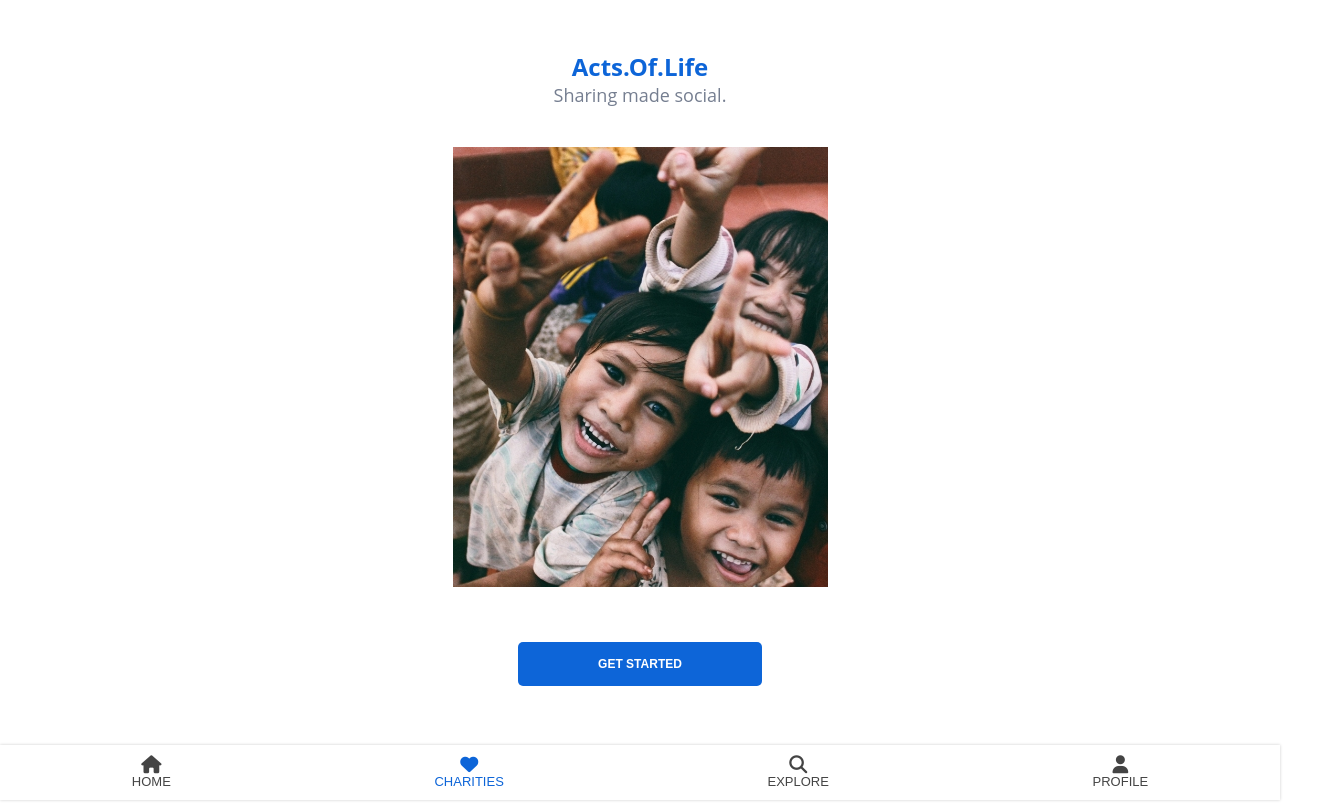
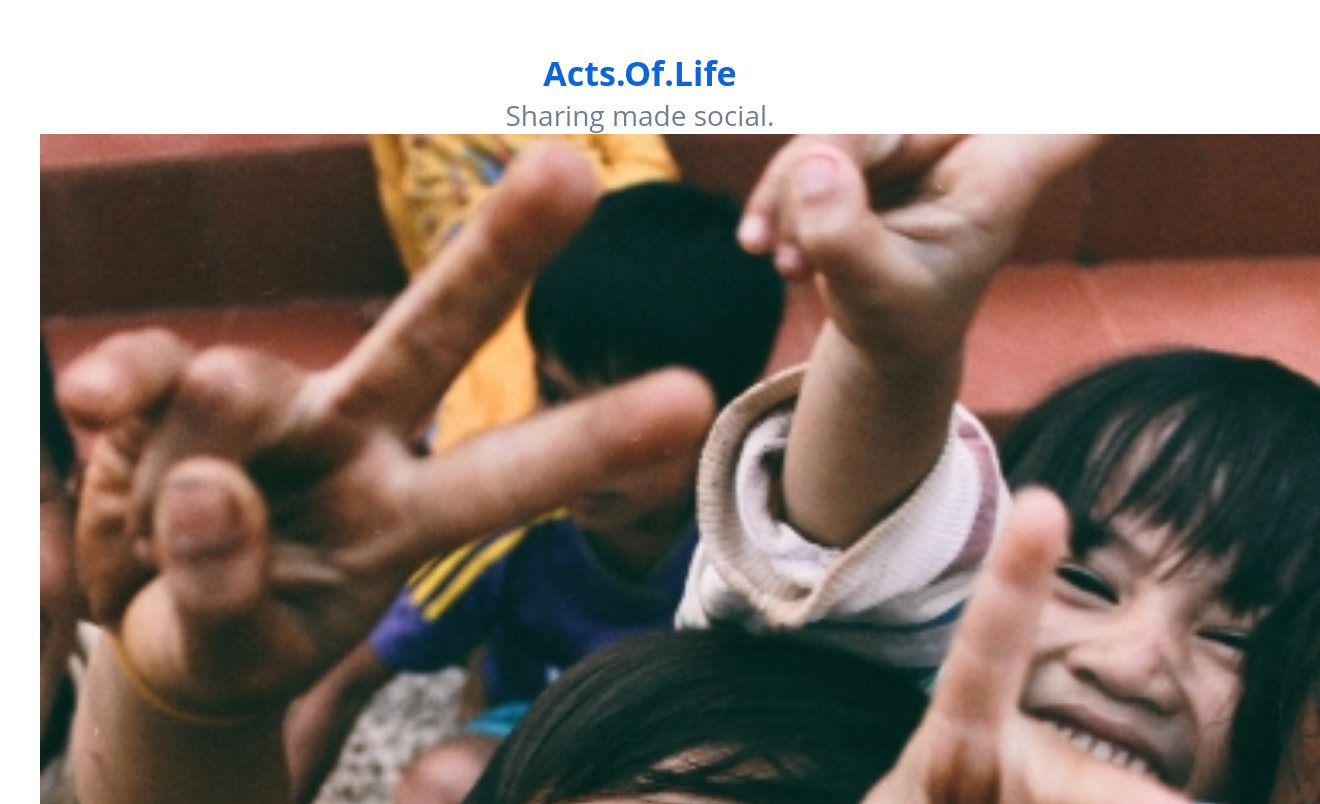
Before and after one commit to zahranoun/mtm6201-midterm, a plain HTML site: page index.html in a window 1280 px wide. Shown: the top 804 px of the page, 1320 px wide, since content can reach past the window. Drawn offline with Linux system fonts and the light colour scheme.

Commit message:
edited html and css

```diff
--- a/index.html
+++ b/index.html
@@ -11,26 +11,6 @@
     <link rel="stylesheet" href="styles.css" />
   </head>
   <body>
-    <!--Navigation-->
-    <nav class="nav">
-      <a href="#" class="nav__link">
-        <i class="fa-solid fa-house nav__icon"></i>
-        <span class="nav__text">Home</span>
-      </a>
-      <a href="#" class="nav__link nav__link--active">
-        <i class="fa-solid fa-heart nav__icon"></i>
-        <span class="nav__text">Charities</span>
-      </a>
-      <a href="#" class="nav__link">
-        <i class="fa-solid fa-magnifying-glass nav__icon"></i>
-        <span class="nav__text">Explore</span>
-      </a>
-      <a href="#" class="nav__link">
-        <i class="fa-solid fa-user nav__icon"></i>
-        <span class="nav__text">Profile</span>
-      </a>
-    </nav>
-
     <!--Splash-->
     <main>
       <div id="main-container">
@@ -39,7 +19,7 @@
           <p>Sharing made social.</p>
 
           <img src="images/photo1.jpg" alt="" />
-          <a href="newpage.html"><button>GET STARTED</button></a>
+          <a href="login.html"><button>GET STARTED</button></a>
         </div>
       </div>
     </main>
--- a/styles.css
+++ b/styles.css
@@ -72,10 +72,9 @@ main {
 }
 
 #main-container img {
+  width: 100vw; /* Make the image cover the full width of the viewport */
+  height: auto; /* Maintain aspect ratio */
   display: block;
-  margin: 0 auto;
-  max-width: 100%;
-  margin-top: 40px;
 }
 
 button {
@@ -87,6 +86,7 @@ button {
   font-weight: bold;
   font-size: 12px;
   margin-top: 55px;
+  cursor: pointer;
 }
 
 .wrapper {
@@ -96,10 +96,10 @@ button {
 
 .wrapper h1 {
   color: #0d65d8;
-  font-size: 24px;
+  font-size: 34px;
 }
 
 .wrapper p {
   color: #757e90;
-  font-size: 18px;
+  font-size: 28px;
 }
```
Also changed, not shown: login.html (added, +36 -0 lines), newpage.html (deleted, +0 -12 lines).
